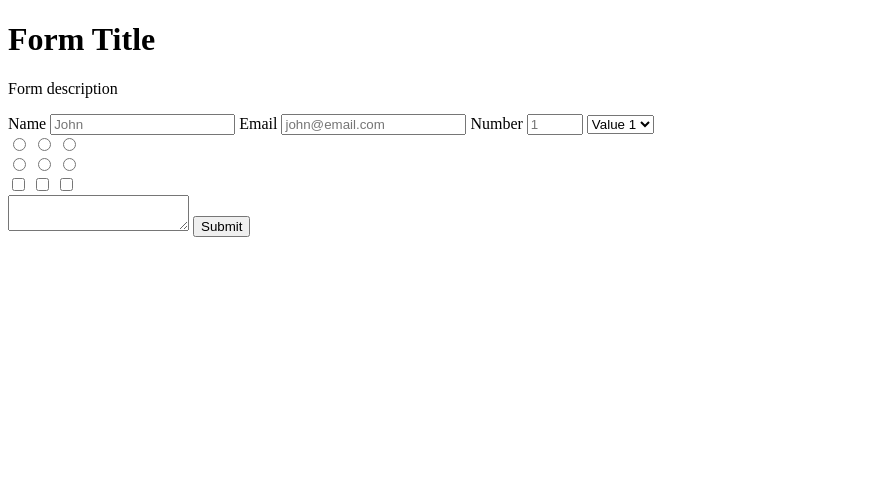
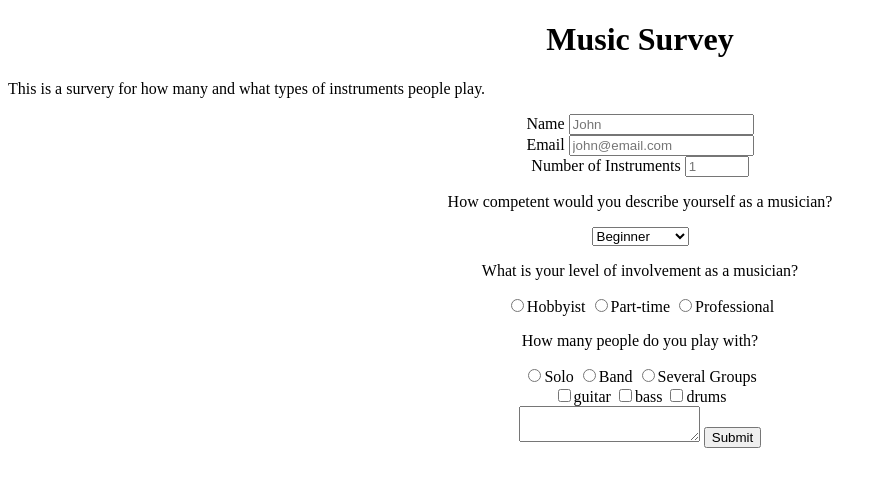
Before and after one commit to ZEvans1/free-code-camp-p02-form, a plain HTML site: page index.html in a window 1280 px wide. Shown: the whole page, without its empty margins (0-887 px from the left). Drawn offline with Linux system fonts and the light colour scheme.

Commit message:
Make all tests pass except for story 10. Add some CSS.

```diff
--- a/index.html
+++ b/index.html
@@ -1,37 +1,68 @@
 <!DOCTYPE html>
 <html>
 <head>
-  <title>Page Title</title>
+  <title>Music Survey</title>
+  <link rel="stylesheet" href="styles/styles.css">
 </head>
 <body>
-  <h1 id="title">Form Title</h1>
-  <p id="description">Form description</p>
+  <h1 id="title">Music Survey</h1>
+  <p id="description">This is a survery for how many and what types of instruments people play.</p>
   <form id="survey-form">
-    <label for="name-label">Name</label>
-    <input id="name" type="text" placeholder="John" required>
-    <label for="email-label">Email</label>
-    <input id="email" type="email" placeholder="john@email.com" required>
-    <label for="number-label">Number</label>
-    <input id="number" type="number" min="1" max="10" placeholder="1">
-    <select id="dropdown">
-      <option>Value 1</option>
-      <option>Value 2</option>
-      <option>Value 3</option>
-    </select>
     <div>
-      <input type="radio" name="group1" value="g1v1">
-      <input type="radio" name="group1" value="g1v2">
-      <input type="radio" name="group1" value="g1v3">
+      <label for="name-label">Name</label>
+      <input id="name" type="text" placeholder="John" required>
     </div>
     <div>
-      <input type="radio" name="group2" value="g2v1">
-      <input type="radio" name="group2" value="g2v2">
-      <input type="radio" name="group2" value="g2v3">
+      <label for="email-label">Email</label>
+      <input id="email" type="email" placeholder="john@email.com" required>
     </div>
     <div>
-      <input type="checkbox" name="choice1" value="val1">
-      <input type="checkbox" name="choice2" value="val2">
-      <input type="checkbox" name="choice3" value="val3">
+      <label for="number-label">Number of Instruments</label>
+      <input id="number" type="number" min="1" max="100" placeholder="1">
+    </div>
+    <div>
+      <p>How competent would you describe yourself as a musician?</p>
+      <select id="dropdown">
+        <option>Beginner</option>
+        <option>Intermediate</option>
+        <option>Advanced</option>
+        <option>Master</option>
+      </select>
+    </div>
+    <div>
+      <p>What is your level of involvement as a musician?</p>
+      <label for="hobbyist">
+        <input id="hobbyist" type="radio" name="commitment" value="1">Hobbyist
+      </label>
+      <label for="part-time">
+        <input id="part-time" type="radio" name="commitment" value="2">Part-time
+      </label>
+      <label for="professional">
+        <input id="professional" type="radio" name="commitment" value="3">Professional
+      </label>
+    </div>
+    <div>
+      <p>How many people do you play with?</p>
+      <label for="solo">
+        <input id="solo" type="radio" name="community" value="1">Solo
+      </label>
+      <label for="band">
+        <input id="band" type="radio" name="community" value="2">Band
+      </label>
+      <label for="groups">
+        <input id="groups" type="radio" name="community" value="3">Several Groups
+      </label>
+    </div>
+    <div>
+      <label for="guitar">
+        <input id="guitar" type="checkbox" name="instruments" value="1">guitar
+      </label>
+      <label for="bass">
+        <input id="bass" type="checkbox" name="instruments" value="2">bass
+      </label>
+      <label for="drums">
+        <input id="drums" type="checkbox" name="instruments" value="3">drums
+      </label>
     </div>
     <textarea>
 
--- a/styles/styles.css
+++ b/styles/styles.css
@@ -0,0 +1,7 @@
+#title {
+  text-align: center;
+}
+
+#survey-form {
+  text-align: center;
+}
```
